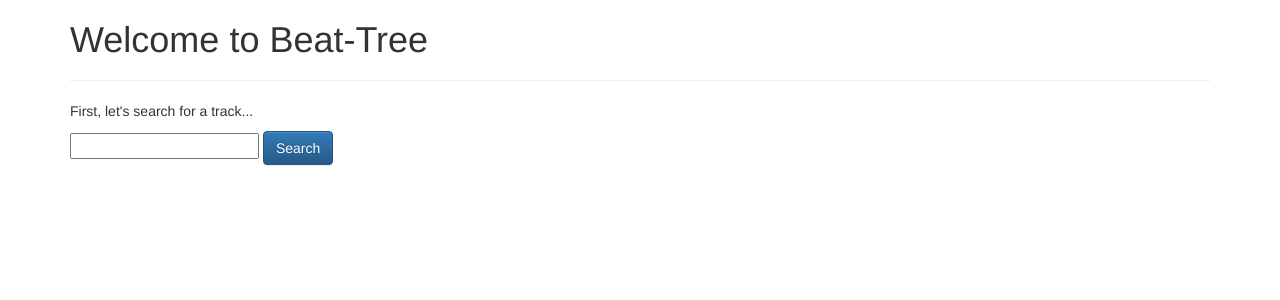
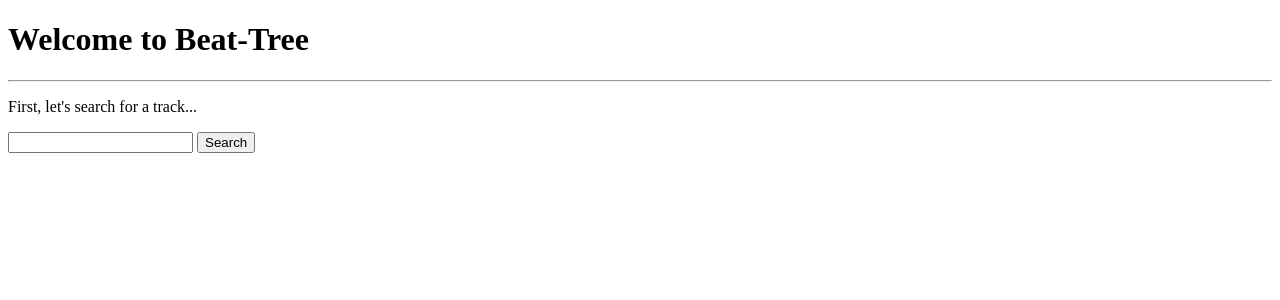
Before and after one commit to no-jochs/Beat-Tree, a Rails app: page / in a window 1280 px wide. Shown: the top 300 px of the page. Run offline with Rails 7, Linux system fonts and the light colour scheme; style sheets or scripts are compiled from the project's sources; some libraries are stand-ins or nearby versions.

Commit message:
Removing calls to bootstrap and jQuery CDNs - files will now be local and served with request

```diff
--- a/app/views/layouts/application.html.erb
+++ b/app/views/layouts/application.html.erb
@@ -2,11 +2,6 @@
 <html>
 <head>
   <title>BeatTree</title>
-
-  <link rel="stylesheet" href="//netdna.bootstrapcdn.com/bootstrap/3.1.1/css/bootstrap.min.css">
-  <link rel="stylesheet" href="//netdna.bootstrapcdn.com/bootstrap/3.1.1/css/bootstrap-theme.min.css">
-  <script src="//code.jquery.com/jquery-2.1.1.min.js"></script>
-  <script src="//netdna.bootstrapcdn.com/bootstrap/3.1.1/js/bootstrap.min.js"></script>
 
   <%= stylesheet_link_tag    'application', media: 'all' %>
   <%= javascript_include_tag 'application'%>
```
